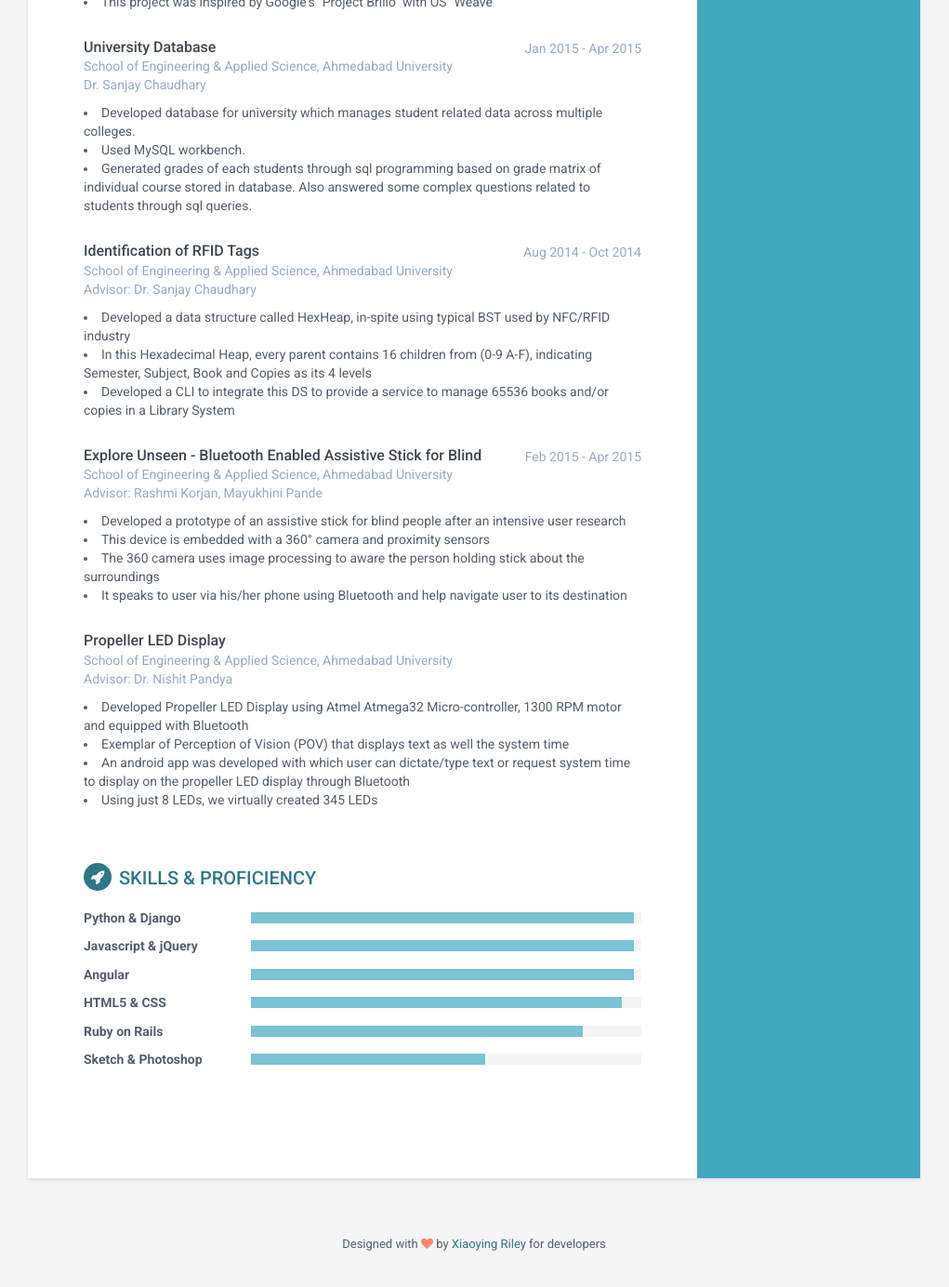
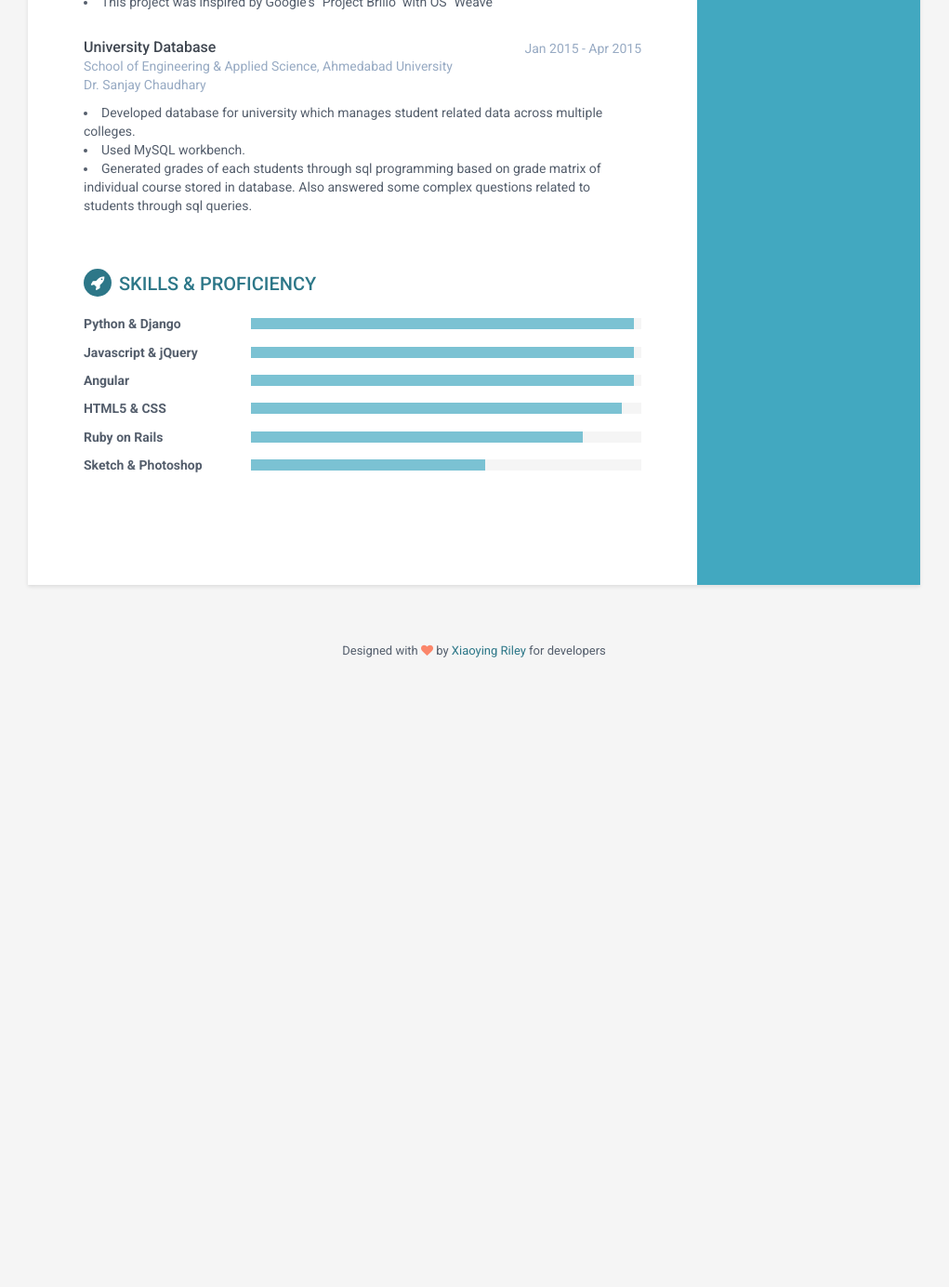
Before and after one commit to Axatchaudhary/axatchaudhary.github.io, a Jekyll site: the page built from index.html, in a window 1280 px wide and 1400 px high, scrolled down 1540 px. Shown: the top 1384 px of the window at 93% size, without its empty margins (130-1151 px from the left). Built offline with Jekyll 4.4.1, drawn with Linux system fonts in a browser that asks for light colours; after the commit the page ends 2310 px from its top, so only the background shows below that.

Commit message:
Deleted Some Projects

```diff
--- a/_includes/projectsX.html
+++ b/_includes/projectsX.html
@@ -100,60 +100,4 @@
         </div><!--//details-->
     </div><!--//item-->
 
-
-    <div class="item">
-        <div class="meta">
-            <div class="upper-row">
-                <h3 class="job-title">Identification of RFID Tags</h3>
-                <div class="time">Aug 2014 - Oct 2014</div>
-            </div><!--//upper-row-->
-            <div class="company">School of Engineering & Applied Science, Ahmedabad University
-              <br>Advisor: Dr. Sanjay Chaudhary
-            </div>
-        </div><!--//meta-->
-        <div class="details">
-          <li>Developed a data structure called HexHeap, in-spite using typical BST used by NFC/RFID industry</li>
-          <li>In this Hexadecimal Heap, every parent contains 16 children from (0-9 A-F), indicating Semester, Subject, Book and Copies as its 4 levels</li>
-          <li>Developed a CLI to integrate this DS to provide a service to manage 65536 books and/or copies in a Library System</li>
-        </div><!--//details-->
-    </div><!--//item-->
-
-
-    <div class="item">
-        <div class="meta">
-            <div class="upper-row">
-                <h3 class="job-title">Explore Unseen - Bluetooth Enabled Assistive Stick for Blind</h3>
-                <div class="time">Feb 2015 - Apr 2015</div>
-            </div><!--//upper-row-->
-            <div class="company">School of Engineering & Applied Science, Ahmedabad University
-              <br>Advisor: Rashmi Korjan, Mayukhini Pande
-            </div>
-        </div><!--//meta-->
-        <div class="details">
-          <li>Developed a prototype of an assistive stick for blind people after an intensive user research</li>
-          <li>This device is embedded with a 360° camera and proximity sensors</li>
-          <li>The 360 camera uses image processing to aware the person holding stick about the surroundings</li>
-          <li>It speaks to user via his/her phone using Bluetooth and help navigate user to its destination</li>
-        </div><!--//details-->
-    </div><!--//item-->
-
-
-    <div class="item">
-        <div class="meta">
-            <div class="upper-row">
-                <h3 class="job-title">Propeller LED Display</h3>
-            </div><!--//upper-row-->
-            <div class="company">School of Engineering & Applied Science, Ahmedabad University
-              <br>Advisor: Dr. Nishit Pandya
-            </div>
-        </div><!--//meta-->
-        <div class="details">
-          <li>Developed Propeller LED Display using Atmel Atmega32 Micro-controller, 1300 RPM motor and equipped with Bluetooth</li>
-          <li>Exemplar of Perception of Vision (POV) that displays text as well the system time</li>
-          <li>An android app was developed with which user can dictate/type text or request system time to display on the propeller LED display through Bluetooth</li>
-          <li>Using just 8 LEDs, we virtually created 345 LEDs</li>
-        </div><!--//details-->
-    </div><!--//item-->
-
-
             </section><!--//section-->
```
